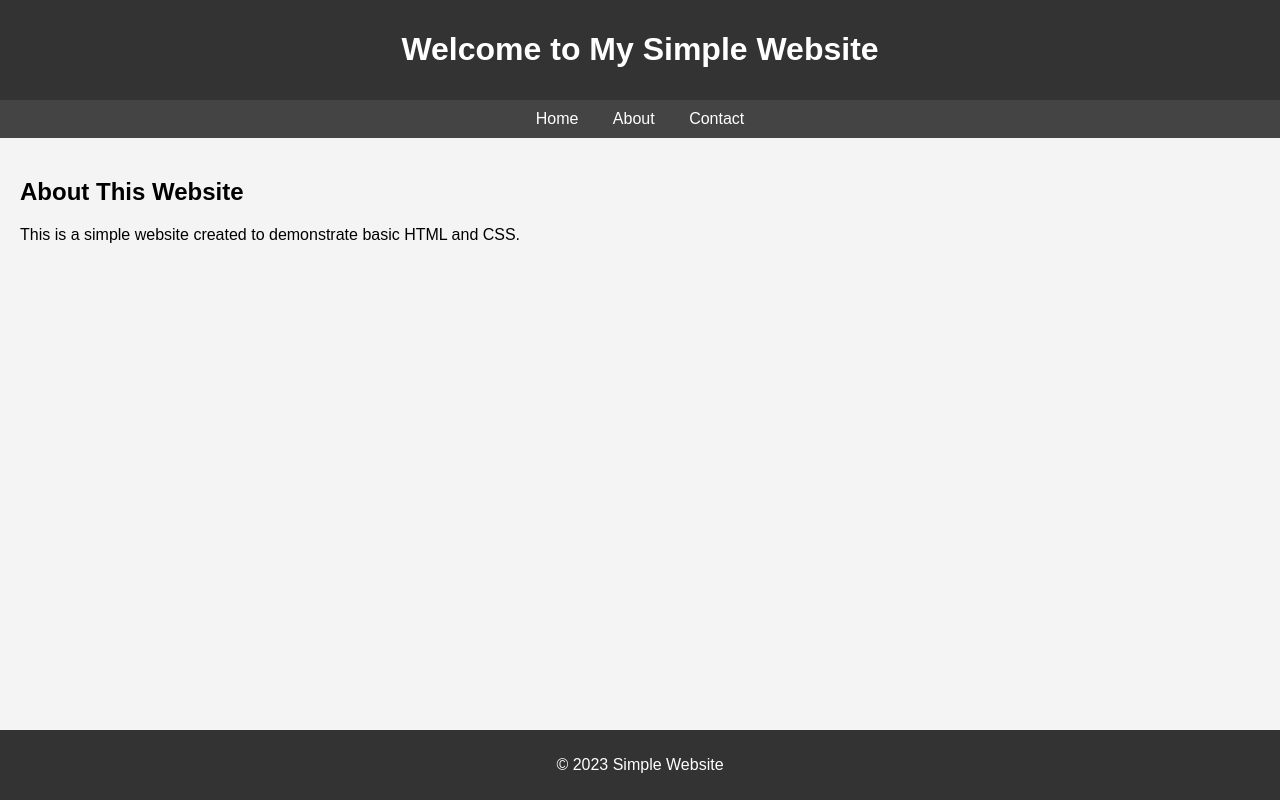
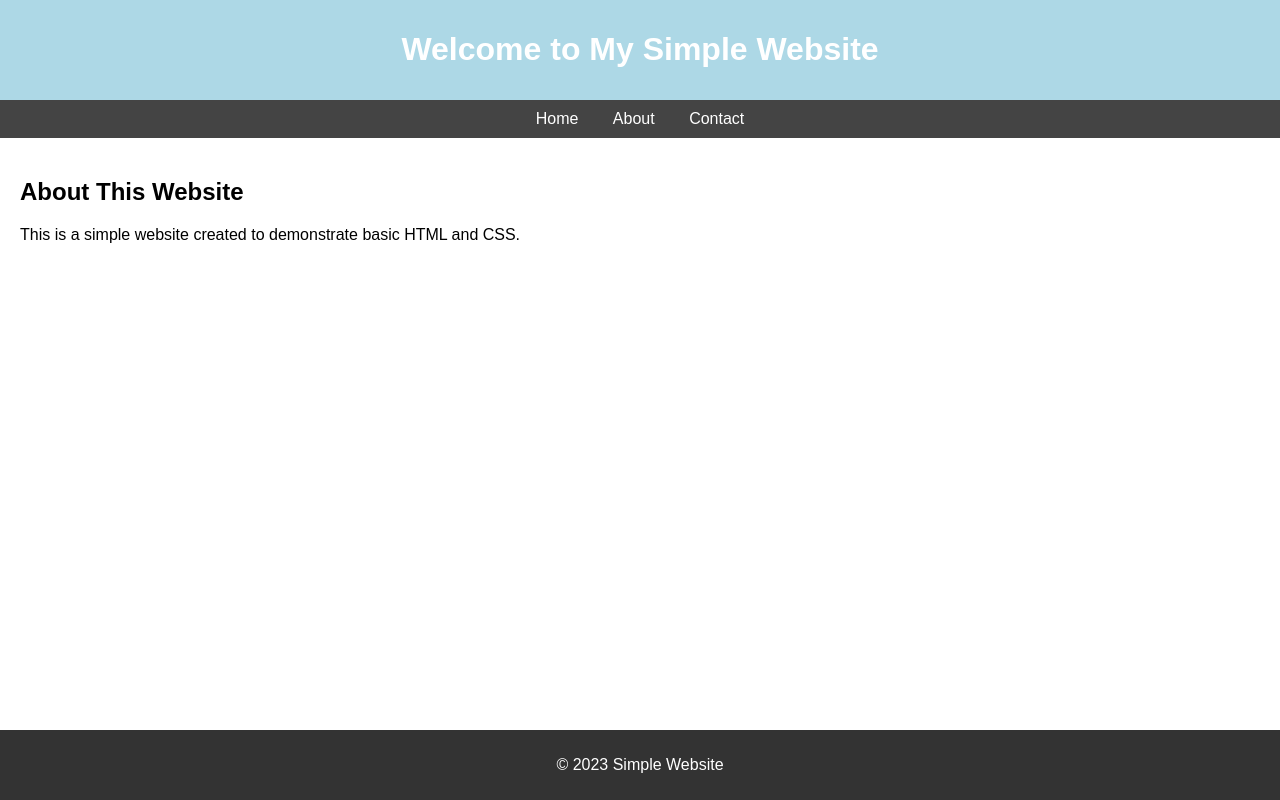
Before and after one commit to Prajwal7975/demo_project, a plain HTML site: page index.html in a window 1280 px wide. Drawn offline with Linux system fonts and the light colour scheme.

Commit message:
Background colour changed

```diff
--- a/index.html
+++ b/index.html
@@ -9,10 +9,10 @@
         font-family: Arial, sans-serif;
         margin: 0;
         padding: 0;
-        background-color: #f4f4f4;
+        background-color: white;
       }
       header {
-        background-color: #333;
+        background-color: lightblue;
         color: #fff;
         padding: 10px 0;
         text-align: center;
```
